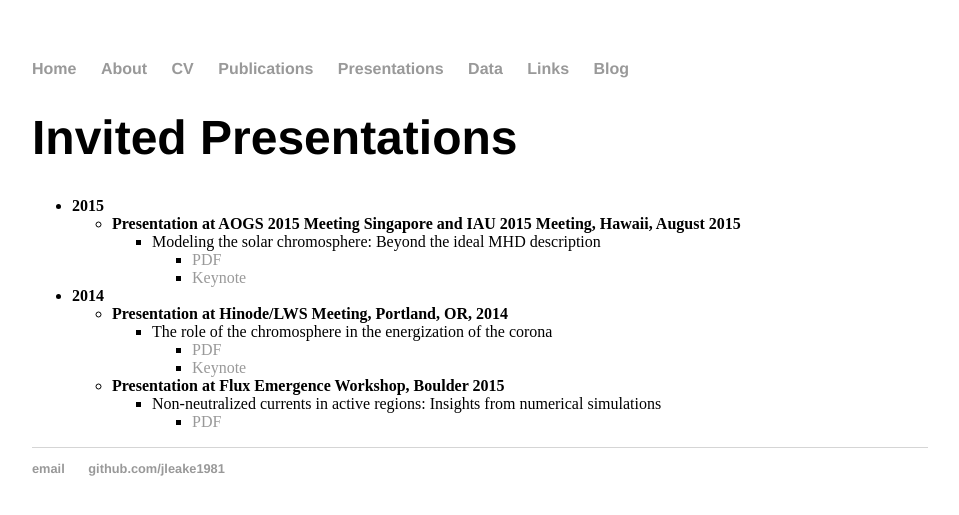
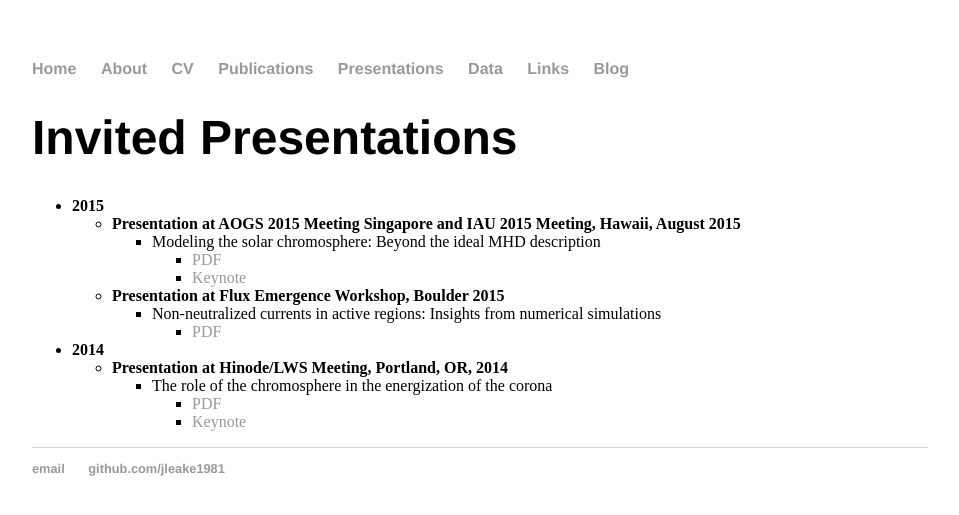
Before and after one commit to jleake1981/jleake1981.github.io, a Jekyll site: the page built from presentations/index.html, in a window 1280 px wide. Shown: the top 515 px of the page, without its empty margins (160-1119 px from the left). Built offline with Jekyll 4.4.1, drawn with Linux system fonts in a browser that asks for light colours.

Commit message:
Added to talks page

```diff
--- a/presentations/index.html
+++ b/presentations/index.html
@@ -15,6 +15,13 @@ title: James Leake, Astrophysicist
                           <li><a href="NEW_Leake_COMBINED_IAU_AOGS.key" target="_blank">Keynote</a></li>
                         </ul>
                 </ul>
+		 <li> <strong> Presentation at Flux Emergence Workshop, Boulder 2015</strong> </li>
+                <ul>
+                  <li>Non-neutralized currents in active regions: Insights from numerical simulations </li>
+                        <ul>
+                          <li><a href="Leake_LWS_2014.pdf" target="_blank">PDF</a></li>
+                        </ul>
+                </ul>
              </ul>
              <li> <strong> 2014 </strong>
              <ul>
@@ -26,13 +33,5 @@ title: James Leake, Astrophysicist
                           <li><a href="Leake_LWS.key" target="_blank">Keynote</a></li>
                         </ul>
                 </ul>
-		<li> <strong> Presentation at Flux Emergence Workshop, Boulder 2015</strong> </li>
-                <ul>
-                  <li>Non-neutralized currents in active regions: Insights from numerical simulations </li>
-                        <ul>
-                          <li><a href="Leake_LWS_2014.pdf" target="_blank">PDF</a></li>
-                        </ul>
-                </ul>
-
           </ul>
 </div><!-- /.blurb -->
```
